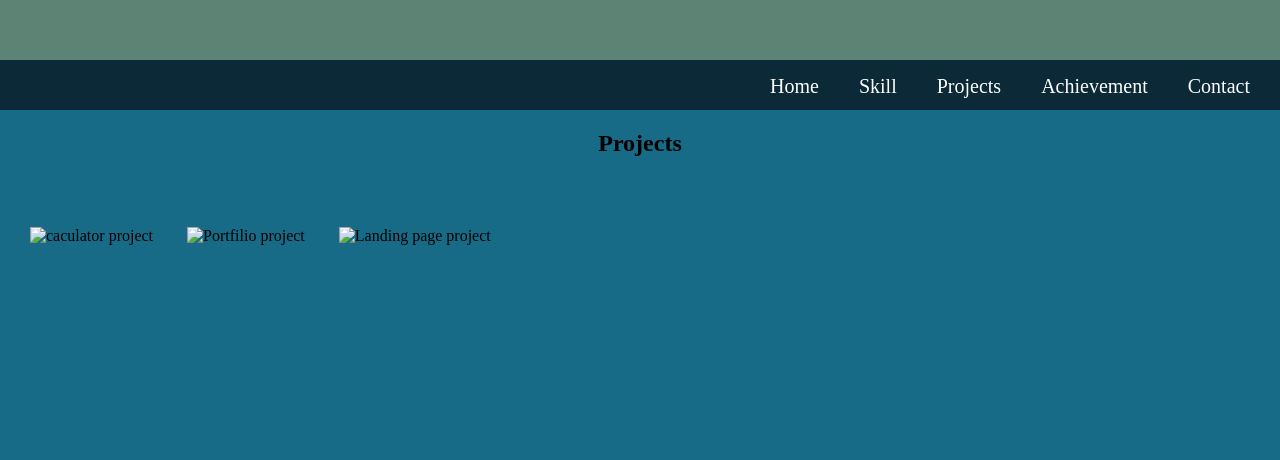
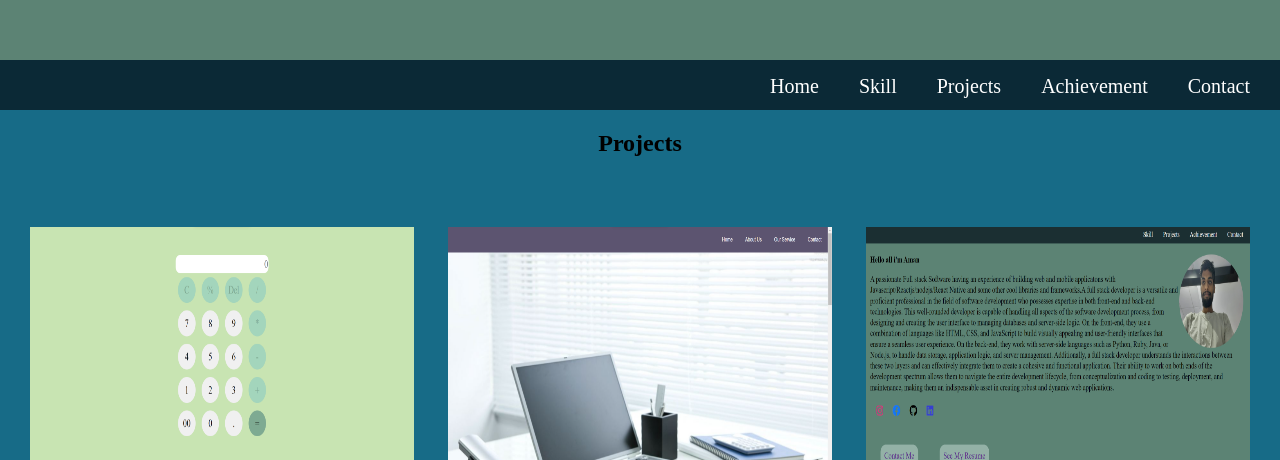
Before and after one commit to aman-kumar1233/portfolio, a plain HTML site: page index.html in a window 1280 px wide. Shown: the part 2340-2800 px from the top of the page. Drawn offline with Linux system fonts and the light colour scheme.

Commit message:
Update index.html

```diff
--- a/index.html
+++ b/index.html
@@ -22,7 +22,7 @@
     </header>
 
         <div class="b-mar" >
-            <img src="/portfolio/asset/Aman.jpg" alt="This is a image of Aman" class="aman_img">
+            <img src="Aman.jpg" alt="This is a image of Aman" class="aman_img">
             <h1>Hello all i'm Aman</h1>
     <p>A passionate Full stack Software having an experience of building web and mobile applicatons with Javascript/Reactjs/nodejs/React Native and some other cool libraries and frameworks.A full stack developer is a versatile and proficient professional in the field of software development who possesses expertise in both front-end and back-end technologies. This well-rounded developer is capable of handling all aspects of the software development process, from designing and creating the user interface to managing databases and server-side logic. On the front-end, they use a combination of languages like HTML, CSS, and JavaScript to build visually appealing and user-friendly interfaces that ensure a seamless user experience. On the back-end, they work with server-side languages such as Python, Ruby, Java, or Node.js, to handle data storage, application logic, and server management. Additionally, a full stack developer understands the interactions between these two layers and can effectively integrate them to create a cohesive and functional application. Their ability to work on both ends of the development spectrum allows them to navigate the entire development lifecycle, from conceptualization and coding to testing, deployment, and maintenance, making them an indispensable asset in creating robust and dynamic web applications.</p>
 
@@ -51,7 +51,7 @@
             <a href="#Home" class="underline">Home</a>
 
         </header>
-        <img src="/portfolio/asset/cs.jpg" alt="A man sitting in front of laptop" id="img2">
+        <img src="cs.jpg" alt="A man sitting in front of laptop" id="img2">
         <div class="mar_body">
         <h1 class="what">what i do</h1>
         <p class="bmar">crazy full stack developer who want to explore tech stack.</p>
@@ -101,9 +101,9 @@
         </header>
      <h2 class="heading_proj">Projects</h2>
 
-     <img src="/portfolio/asset/project1.png" alt="caculator project" class="project">
-     <img src="/portfolio/asset/project2.png" alt="Portfilio project" class="project">
-     <img src="/portfolio/asset/project3.png" alt="Landing page project" class="project">
+     <img src="project1.png" alt="caculator project" class="project">
+     <img src="project2.png" alt="Portfilio project" class="project">
+     <img src="project3.png" alt="Landing page project" class="project">
      </section>
 
 
```
